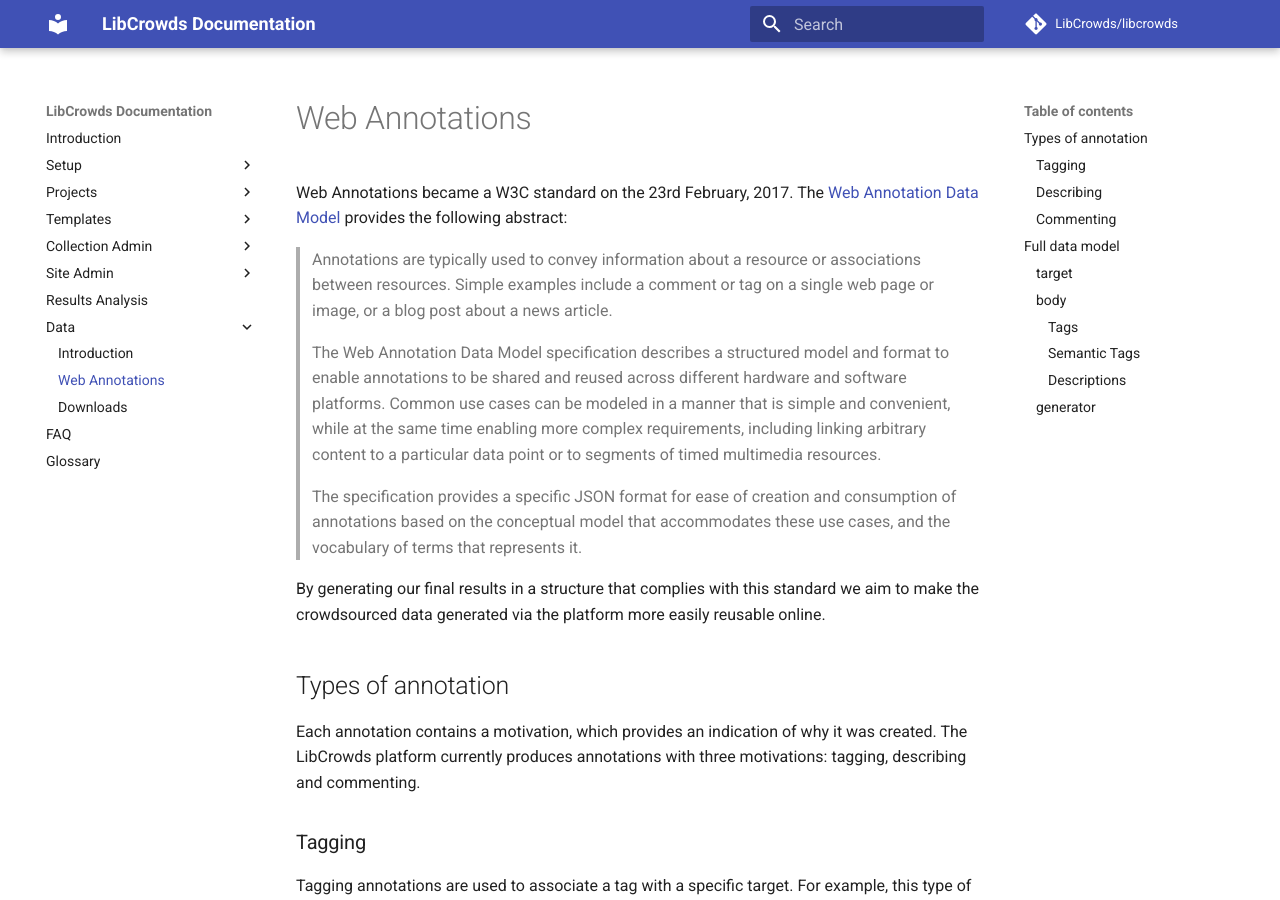
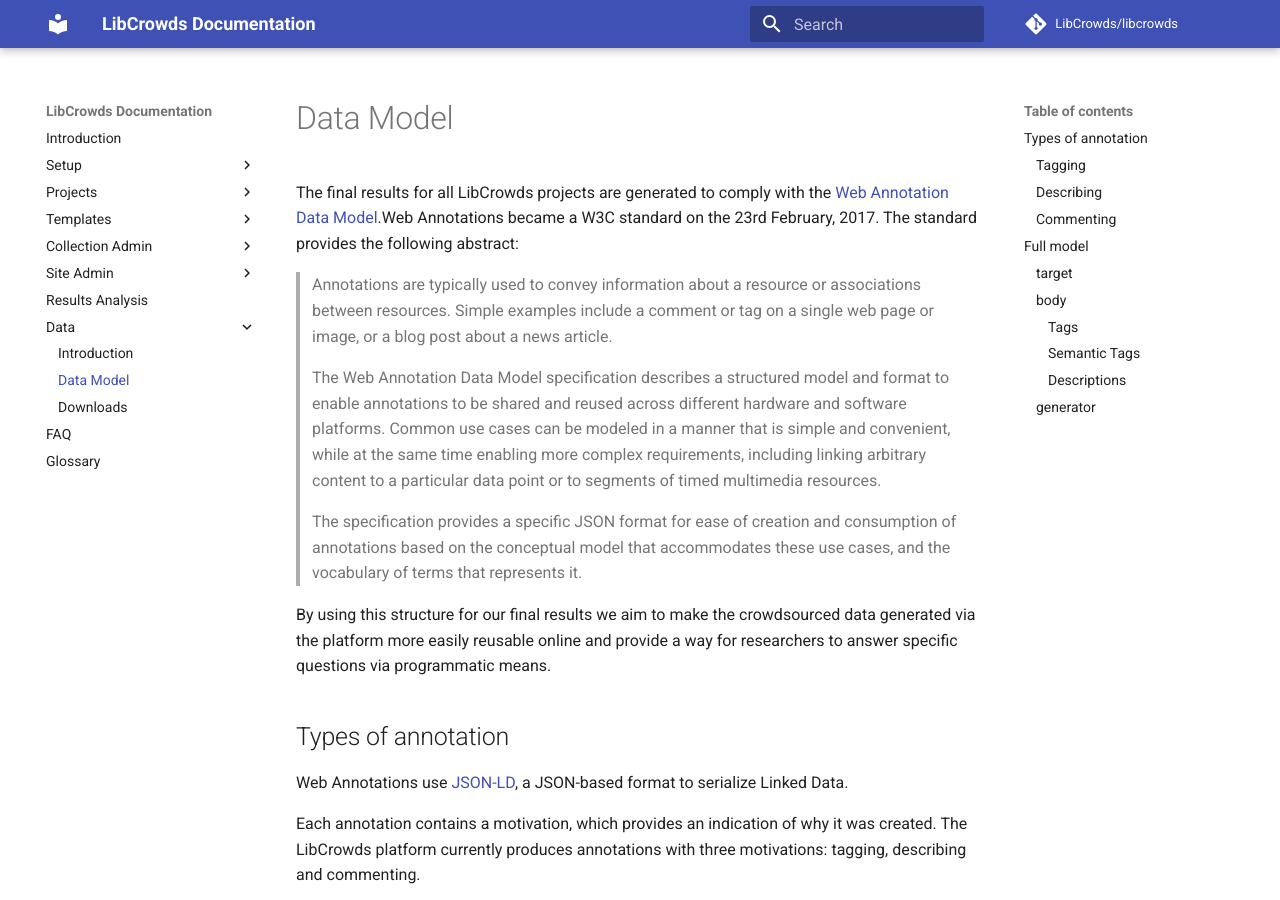
Before and after one commit to LibCrowds/docs, an MkDocs documentation site: the page built from docs/data/model.md, in a window 1280 px wide and 900 px high. Built offline with MkDocs 1.6.1 and Material for MkDocs 9.7.7, drawn with Linux system fonts in a browser that asks for light colours; comment, search, counter and statistics services are not loaded; old or Windows-style settings are respelled for this version of MkDocs; some of the changed text lies outside the part shown.

Commit message:
Update data docs

```diff
--- a/docs/data/annotations.md
+++ b/docs/data/model.md
@@ -1,6 +1,7 @@
-Web Annotations became a W3C standard on the 23rd February, 2017. The
-[Web Annotation Data Model](https://www.w3.org/TR/annotation-model/) provides
-the following abstract:
+The final results for all LibCrowds projects are generated to comply with the
+[Web Annotation Data Model](https://www.w3.org/TR/annotation-model/).Web
+Annotations became a W3C standard on the 23rd February, 2017. The
+standard provides the following abstract:
 
 > Annotations are typically used to convey information about a resource or
 associations between resources. Simple examples include a comment or tag on
@@ -17,11 +18,14 @@
 consumption of annotations based on the conceptual model that accommodates
 these use cases, and the vocabulary of terms that represents it.
 
-By generating our final results in a structure that complies with
-this standard we aim to make the crowdsourced data generated via the platform
-more easily reusable online.
+By using this structure for our final results we aim to make the crowdsourced
+data generated via the platform more easily reusable online and provide a way
+for researchers to answer specific questions via programmatic means.
 
 ## Types of annotation
+
+Web Annotations use [JSON-LD](https://www.w3.org/TR/json-ld/), a
+JSON-based format to serialize Linked Data.
 
 Each annotation contains a motivation, which provides an indication of why
 it was created. The LibCrowds platform currently produces annotations with
--- a/mkdocs.yml
+++ b/mkdocs.yml
@@ -68,7 +68,7 @@
   - Results Analysis: 'analysis.md'
   - Data:
     - Introduction: 'data/introduction.md'
-    - Web Annotations: 'data/annotations.md'
+    - Data Model: 'data/model.md'
     - Downloads: 'data/downloads.md'
   - FAQ: 'FAQ.md'
   - Glossary: 'glossary.md'
```
Also changed, not shown: other parts of docs/data/model.md (+1 -1 lines).
